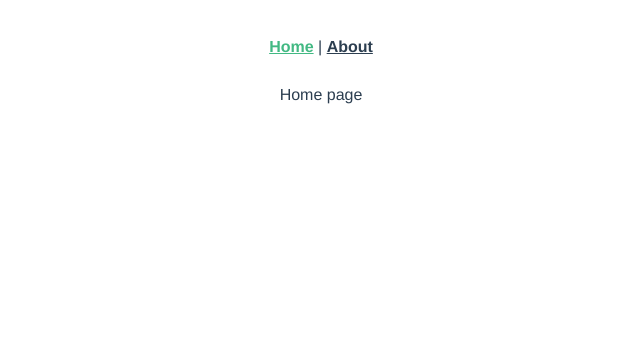
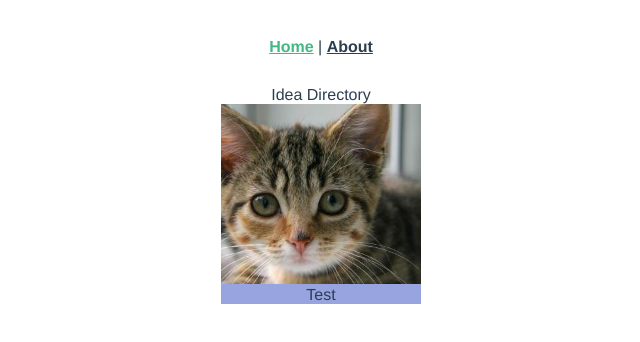
Before and after one commit to rmnill202/web-brainstorming, a Vue app: page / in a window 1280 px wide. Shown: the top 342 px of the page, without its empty margins (319-959 px from the left). Built offline with nearby package versions, Linux system fonts and the light colour scheme.

Commit message:
Test card

```diff
--- /dev/null
+++ b/src/components/Card.vue
@@ -0,0 +1,57 @@
+<template>
+  <a :href="link" style="display: inline-block; color: inherit; text-decoration: none">
+    <div class="card">
+
+      <!-- Image -->
+      <img :src="require(`@/assets/placeholder.jpg`)"/>
+
+      <!-- Title / Desc -->
+      <div class="info">
+        <div>{{title}}</div>
+        <div>{{desc}}</div>
+      </div>
+
+    </div>
+  </a>
+</template>
+
+<script>
+export default {
+  props: ['title', 'desc', 'img', 'link'],
+};
+</script>
+
+<style scoped>
+.card {
+  position: relative;
+  height: 200px;
+  width: 200px;
+  background-color: gray;
+  overflow: hidden;
+  cursor: pointer;
+}
+
+.card img {
+  height: 100%;
+  width: 100%;
+  object-fit: cover;
+}
+
+.info {
+  position: absolute;
+  box-sizing: border-box;
+  background-color: rgb(151, 164, 223);
+  padding: 2px;
+  bottom: 0;
+  width: 100%;
+  cursor: pointer;
+
+  transition: transform 0.5s;
+  transform: translateY(calc(100% - 20px));
+}
+
+.card:hover .info {
+  transform: translateY(0%);
+}
+
+</style>
--- /dev/null
+++ b/src/experiments/testpage/Test.vue
@@ -0,0 +1,3 @@
+<template>
+  <div>Testing 123</div>
+</template>
--- a/src/router/index.js
+++ b/src/router/index.js
@@ -1,6 +1,7 @@
 import Vue from 'vue';
 import VueRouter from 'vue-router';
 import Home from '../views/Home.vue';
+import MetaData from '../store/meta.js';
 
 Vue.use(VueRouter);
 
@@ -17,7 +18,12 @@ const routes = [
     // this generates a separate chunk (about.[hash].js) for this route
     // which is lazy-loaded when the route is visited.
     component: () => import(/* webpackChunkName: "about" */ '../views/About.vue')
-  }
+  },
+  ...MetaData.listing.map( ex =>({
+    path: `/experiments/${ex.id}`,
+    name: `exp-${ex.id}`,
+    component: () => import(`../experiments/${ex.folder}/${ex.component}`)
+  })),
 ];
 
 const router = new VueRouter({
--- a/src/store/index.js
+++ b/src/store/index.js
@@ -1,10 +1,12 @@
 import Vue from 'vue';
 import Vuex from 'vuex';
+import MetaData from './meta.js';
 
 Vue.use(Vuex);
 
 export default new Vuex.Store({
   state: {
+    listing: MetaData.listing,
   },
   mutations: {
   },
--- /dev/null
+++ b/src/store/meta.js
@@ -0,0 +1,9 @@
+module.exports = {
+  listing: [
+    { title: "Test", img: "placeholder.jpg",
+      description: "Testing testing 123. Ipsum ipsum 123 la la la hello world.",
+
+      id: 'testpage', folder: 'testpage', component: 'Test.vue',
+    },
+  ]
+};
--- a/src/views/Home.vue
+++ b/src/views/Home.vue
@@ -1,14 +1,33 @@
 <template>
-  <div class="home">
-    Home page
+  <div>
+    <div>Idea Directory</div>
+
+    <div class="card-container">
+      <card v-for="item in list" v-bind:key="item.id"
+            :title="item.title" :img="item.img" :desc="item.description"
+            :link="`/experiments/${item.id}`"/>
+    </div>
   </div>
 </template>
 
 <script>
+import Card from '@/components/Card.vue';
 
 export default {
   name: 'Home',
   components: {
-  }
+    Card
+  },
+  data() {
+    return {
+      list: this.$store.state.listing,
+    };
+  },
 }
 </script>
+
+<style>
+.card-container {
+
+}
+</style>
```
Also changed, not shown: src/assets/placeholder.jpg (added).
